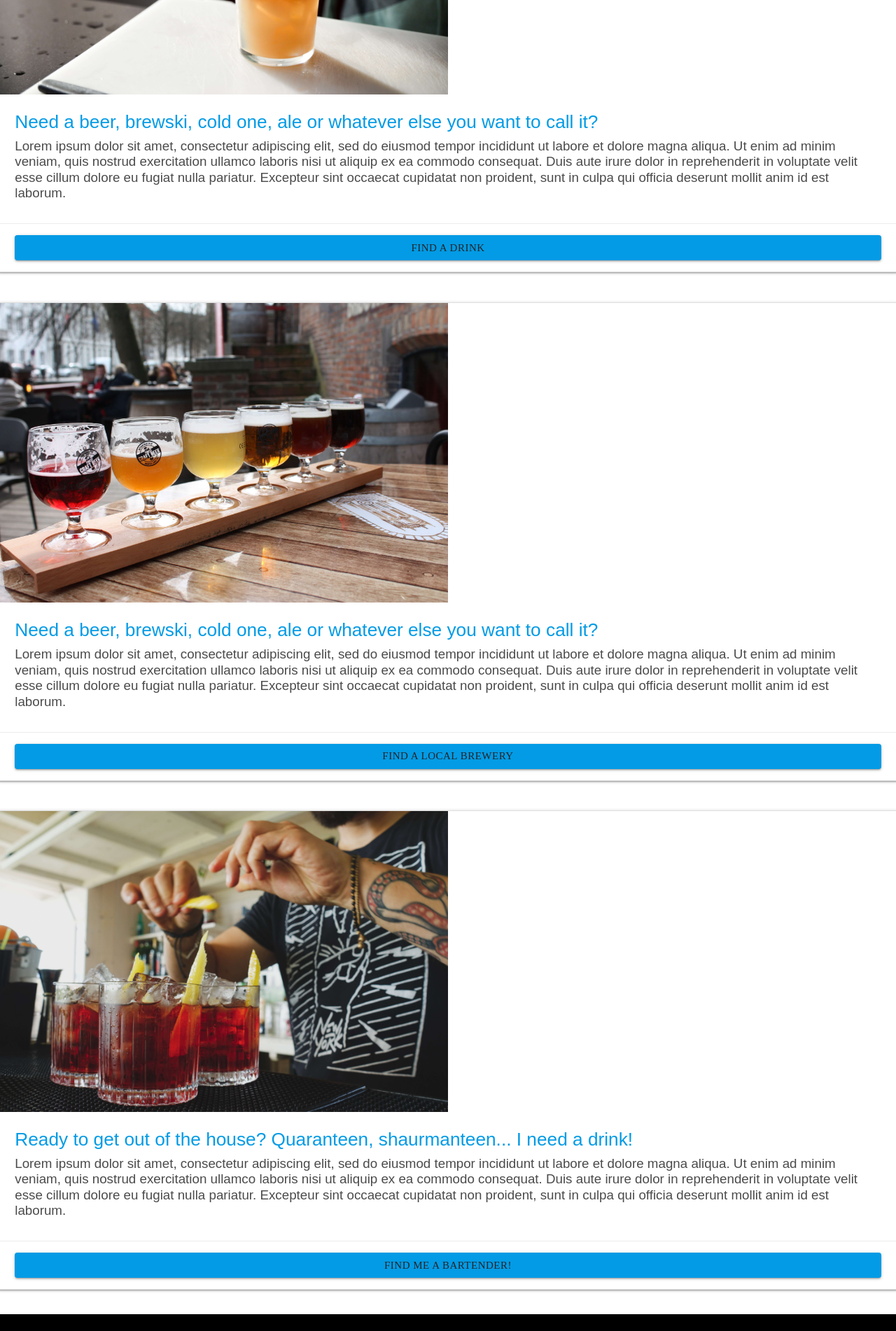
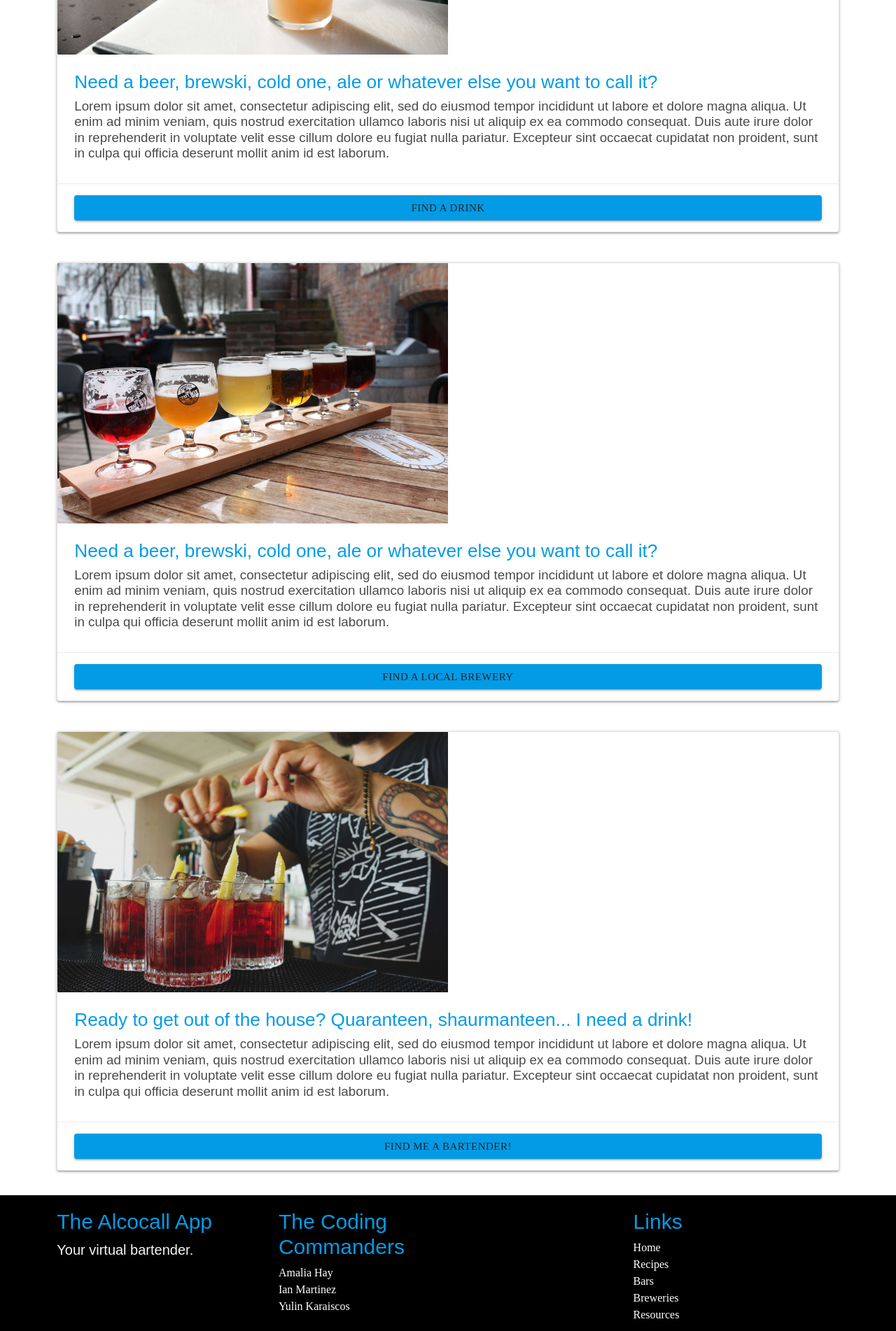
Before and after one commit to amaliawhay/alcocall, a React (Create React App) app in the folder client/: page /index in a window 1280 px wide. Shown: the part 880-2782 px from the top of the page at 70% size. Built offline with nearby package versions, Linux system fonts and the light colour scheme; a web font is replaced by a local one.

Commit message:
Updated footer, and home page cards

```diff
--- a/client/src/component/barCard/index.js
+++ b/client/src/component/barCard/index.js
@@ -5,7 +5,7 @@ import { Link } from "react-router-dom";
 
 function BarCard() {
   return (
-    <div>
+    <div className="container">
       <Row>
         <Col m={12} s={12}>
           <Card
@@ -31,8 +31,8 @@ function BarCard() {
             horizontal
             revealIcon={<Icon className="material-icons">local_bar</Icon>}
           >
-            <h3 className="h3">Ready to get out of the house? Quaranteen, shaurmanteen... I need a drink!</h3>
-            <h5>Lorem ipsum dolor sit amet, consectetur adipiscing elit, sed do eiusmod tempor incididunt ut labore et dolore magna aliqua. Ut enim ad minim veniam, quis nostrud exercitation ullamco laboris nisi ut aliquip ex ea commodo consequat. Duis aute irure dolor in reprehenderit in voluptate velit esse cillum dolore eu fugiat nulla pariatur. Excepteur sint occaecat cupidatat non proident, sunt in culpa qui officia deserunt mollit anim id est laborum.</h5>
+            <h3 className="left h3">Ready to get out of the house? Quaranteen, shaurmanteen... I need a drink!</h3>
+            <h5 className="left">Lorem ipsum dolor sit amet, consectetur adipiscing elit, sed do eiusmod tempor incididunt ut labore et dolore magna aliqua. Ut enim ad minim veniam, quis nostrud exercitation ullamco laboris nisi ut aliquip ex ea commodo consequat. Duis aute irure dolor in reprehenderit in voluptate velit esse cillum dolore eu fugiat nulla pariatur. Excepteur sint occaecat cupidatat non proident, sunt in culpa qui officia deserunt mollit anim id est laborum.</h5>
           </Card>
         </Col>
       </Row>
--- a/client/src/component/barCard/style.css
+++ b/client/src/component/barCard/style.css
@@ -5,6 +5,9 @@
   padding: 0;
   font-family: BenchNine, sans-serif;
   font-size: 5em;
+  display: flex;
+  align-items: center;
+  justify-content: center;
 }
 
 .nav-bar {
@@ -27,6 +30,7 @@
 
 .wide-container {
   width: 90%;
+  justify-content: center;
 }
 
 .carousel-container {
--- a/client/src/component/breweryCard/index.js
+++ b/client/src/component/breweryCard/index.js
@@ -3,7 +3,7 @@ import { Icon, Row, CardTitle, Col, Card } from "react-materialize";
 
 function breweryCard() {
   return (
-    <div>
+    <div className="container">
       <Row>
         <Col m={12} s={12}>
           <Card
--- a/client/src/component/carousel/index.js
+++ b/client/src/component/carousel/index.js
@@ -23,10 +23,8 @@ function Jumbo() {
         // ]}
         images={imagesProps}
         options={{
-          autoPlay: true,
           fullWidth: true,
           indicators: true,
-          interval: 400
         }}
       />
     </div>
--- a/client/src/component/container/container.js
+++ b/client/src/component/container/container.js
@@ -1,7 +1,7 @@
 import React from "react";
 function container() {
   return (
-    <div>
+    <div className="container">
       <div className="row">
         <div className="col s12">
           <section className="main-text-section">
--- a/client/src/component/drinkCard/drinkCard.js
+++ b/client/src/component/drinkCard/drinkCard.js
@@ -3,7 +3,7 @@ import { Card, CardTitle, Icon } from "react-materialize";
 
 function DrinkCard(props) {
   return (
-    <div>
+    <div className="wide-container">
 
           <Card
             closeIcon={<Icon>close</Icon>}
--- a/client/src/component/footer/footer.js
+++ b/client/src/component/footer/footer.js
@@ -14,6 +14,28 @@ function footer() {
               <p className="grey-text text-lighten-4">
                 Your virtual bartender.
               </p>
+            </div>
+            <div className="col l6 s12">
+              <h5 className="light-blue-text text-darken-1">
+                The Coding Commanders
+              </h5>
+              <ul>
+                <li>
+                  <Link className="footer-a" to="https://github.com/amaliawhay" alt="Home">
+                    Amalia Hay
+                  </Link>
+                </li>
+                <li>
+                  <Link className="footer-a" to="https://github.com/imartinez0753" alt="Recipes">
+                    Ian Martinez
+                  </Link>
+                </li>
+                <li>
+                  <Link className="footer-a" to="https://github.com/KarazKOS" alt="Bar Search">
+                    Yulin Karaiscos
+                  </Link>
+                </li>
+              </ul>
             </div>
             <div className="col l4 offset-l2 s12">
               <h5 className="light-blue-text text-darken-1">Links</h5>
--- a/client/src/component/randomCard/index.js
+++ b/client/src/component/randomCard/index.js
@@ -3,12 +3,12 @@ import { Icon, Row, CardTitle, Col, Card } from "react-materialize";
 
 function RandomCard() {
   return (
-    <div>
+    <div className="container">
       <Row>
         <Col m={12} s={12}>
           <Card
             actions={[
-              <a className="btn light-blue darken-1 card-buttons pulse" key="1" href="recipes">
+              <a className="btn light-blue darken-1 card-buttons" key="1" href="recipes">
                 Find a drink
               </a>
             ]}
```
